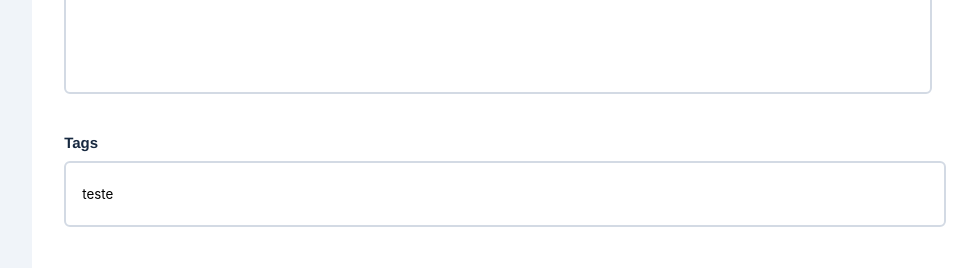
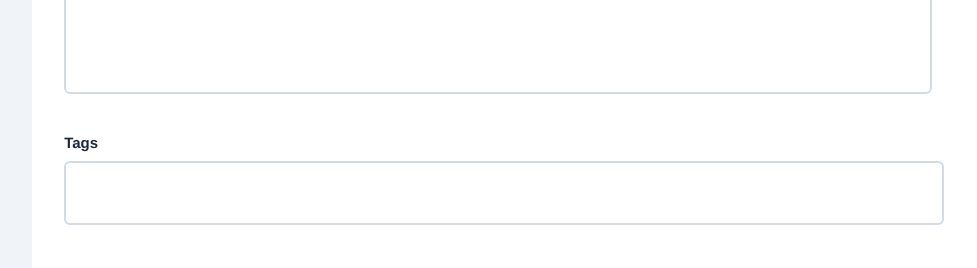
Before and after one commit to Ezeque/front-cadastro-usuarios, a Vue app: page / in a window 1280 px wide. Shown: the part 1020-1288 px from the top of the page, without its empty margins (180-1157 px from the left). Built offline with nearby package versions, Linux system fonts and the light colour scheme.

Commit message:
Adicionada Dinamicidade de tags

```diff
--- a/src/components/UserInfoForm.vue
+++ b/src/components/UserInfoForm.vue
@@ -34,40 +34,20 @@
             </template>
         </FormInput>
         <DescriptionArea />
-        <BlockInput label="Tags" v-model="userData.tags" :table_field="userData.tags" />
+        <TagInput label="Tags" v-model="userData.tags" :table_field="userData.tags" />
     </form>
 </template>
-<script>
+<script setup>
 import { toRefs } from 'vue'
 import FormInput from './widgets/FormInput.vue';
-import BlockInput from './widgets/BlockInput.vue';
 import DescriptionArea from './widgets/DescriptionArea.vue';
 import FileInput from './widgets/FileInput.vue';
+import TagInput from './widgets/TagInput.vue';
 import { UserCircleIcon, EnvelopeIcon, LockClosedIcon, MapPinIcon, PencilIcon } from '@heroicons/vue/24/outline';
+import { checkFilled } from '@/services/FormServices'
 import { userDetails } from '@/services/UserServices';
-import { checkFilled } from '@/services/FormServices'
 
-export default {
-    setup() {
-        const userData = toRefs(userDetails)
-        return {
-            checkFilled,
-            userData
-        }
-    },
-
-    components: {
-        FormInput,
-        BlockInput,
-        DescriptionArea,
-        UserCircleIcon,
-        EnvelopeIcon,
-        LockClosedIcon,
-        MapPinIcon,
-        PencilIcon,
-        FileInput
-    }
-}
+const userData = toRefs(userDetails)
 
 </script>
 <style>
--- /dev/null
+++ b/src/components/widgets/TagInput.vue
@@ -0,0 +1,93 @@
+<template>
+    <div class="container">
+        <slot name="icon"></slot>
+        <h4 class="label-text"> {{ label }} </h4>
+        <div class="input-field">
+            <div name="icon" class="tag-list" v-if="userDetails.tags.length > 0">
+                <span v-for="tag in (userDetails.tags)" :key="tag" class="tag clickable" @click="handleClick"> {{ tag }} </span>
+            </div>
+            <input class="input-field" :type="type" :id="label" v-model="tag" @keydown.enter="handleEnter" />
+        </div>
+
+    </div>
+</template>
+<script setup>
+import { ref } from 'vue';
+import { defineProps } from 'vue';
+import { userDetails } from '@/services/UserServices';
+const tag = ref('')
+
+const handleEnter = async () => {
+    userDetails.tags.push(tag.value)
+    console.log(userDetails.tags)
+    tag.value = ''
+}
+
+const handleClick = (e)=>{
+    if(userDetails.tags.includes(e.target.innerText)){
+        console.log('entrou')
+        userDetails.tags.splice(userDetails.tags.indexOf(e.target.innerText), 1)
+    }
+}
+defineProps({
+    type: String,
+    label: String,
+})
+</script>
+<style scoped>
+
+.tag-list{
+    display: flex;
+    flex-wrap: nowrap;
+    width:auto;
+    height:100%
+}
+.label-text {
+    color: #172940;
+    margin: 0;
+    margin-bottom: 10px;
+}
+
+.tag{
+    background-color: #f0f4f9;
+    padding: 10px;
+    margin: 10px;
+    border-radius: 6px;
+    color: #172940;
+    font-weight: bold;
+    transition: 0.250s ease all;
+    width: auto;
+    height: auto;
+}
+
+.tag:hover{
+    background-color: #e35169;
+    color: white;
+}
+
+.container {
+    display: flex;
+    flex-direction: column;
+    align-items: flex-start;
+    width: 100%;
+}
+
+.input-field {
+    width: 100%;
+    height: 60px;
+    display: flex;
+    justify-content: center;
+    align-items: center;
+}
+
+.input-field :focus {
+    outline: none;
+}
+
+.input-text {
+    font-family: Inter, -apple-system, BlinkMacSystemFont, "Segoe UI", Roboto, Helvetica, Arial, sans-serif, "Apple Color Emoji", "Segoe UI Emoji", "Segoe UI Symbol";
+    font-size: 15px;
+    color: #4f5464;
+    border-radius: 6px;
+}
+</style>
```
